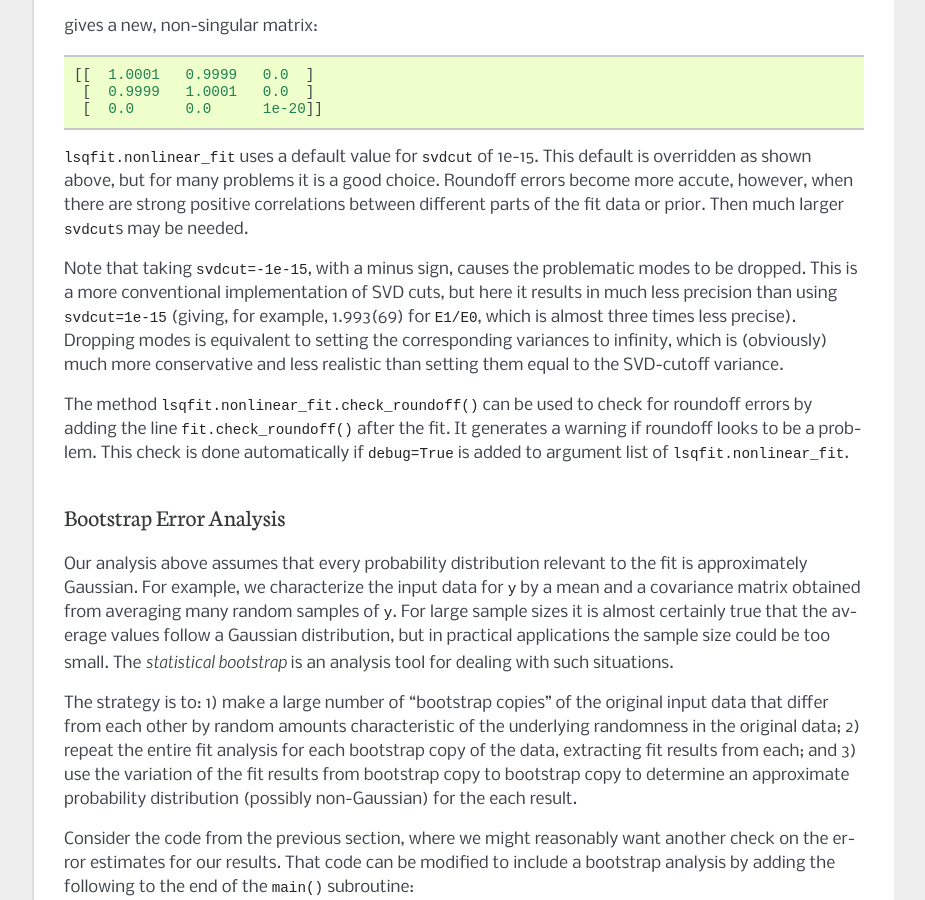
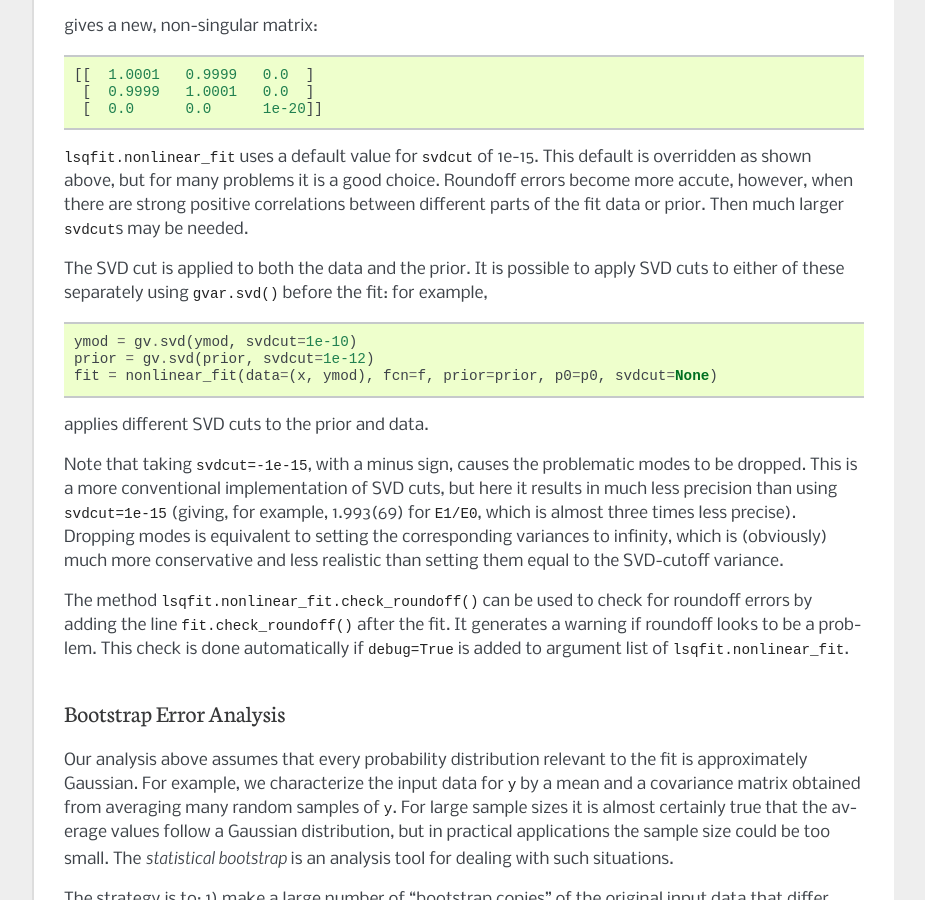
Before and after one commit to gplepage/lsqfit, a Sphinx documentation site: the page built from doc/source/overview.rst, in a window 1280 px wide and 900 px high, scrolled down 24274 px. Shown: the whole window, without its empty margins (198-1123 px from the left). Built offline with Sphinx 7.4.7, drawn with Linux system fonts in a browser that asks for light colours; formulas are drawn with MathJax 3; the version number is read from the project's files by our own code.

Commit message:
minor documentation update on gvar.svd

```diff
--- a/doc/source/overview.rst
+++ b/doc/source/overview.rst
@@ -1288,6 +1288,16 @@ problems it is a good choice. Roundoff errors become more accute, however,
 when there are strong positive correlations between different parts of the fit
 data or prior.  Then much larger ``svdcut``\s may be needed.
 
+The SVD cut is applied to both the data and the prior. It is possible to
+apply SVD cuts to either of these separately using :func:`gvar.svd` before
+the fit: for example, ::
+
+  ymod = gv.svd(ymod, svdcut=1e-10)
+  prior = gv.svd(prior, svdcut=1e-12)
+  fit = nonlinear_fit(data=(x, ymod), fcn=f, prior=prior, p0=p0, svdcut=None)
+
+applies different SVD cuts to the prior and data.
+
 Note that taking ``svdcut=-1e-15``, with a
 minus sign, causes the problematic modes to be dropped. This is a more
 conventional implementation of SVD cuts, but here it results in much less
```
